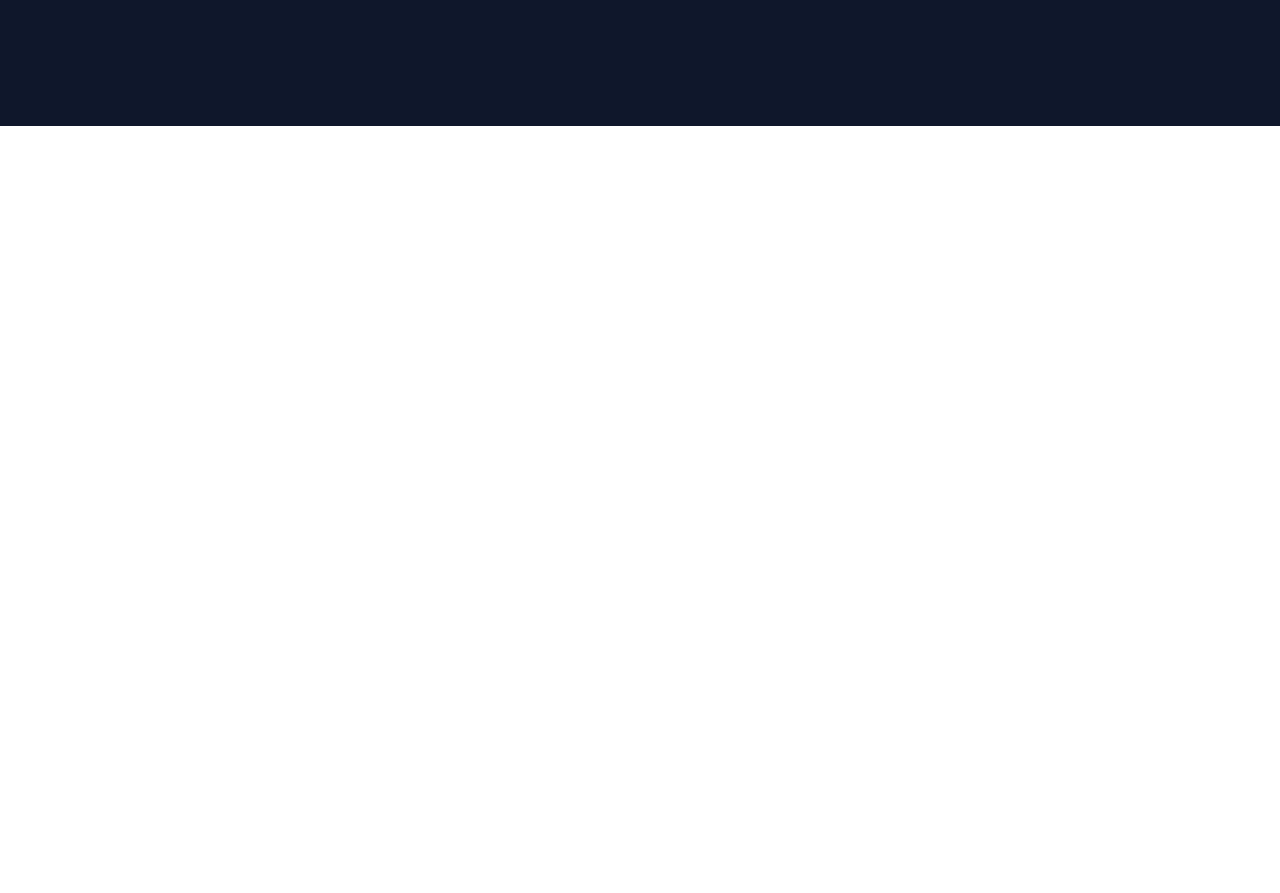
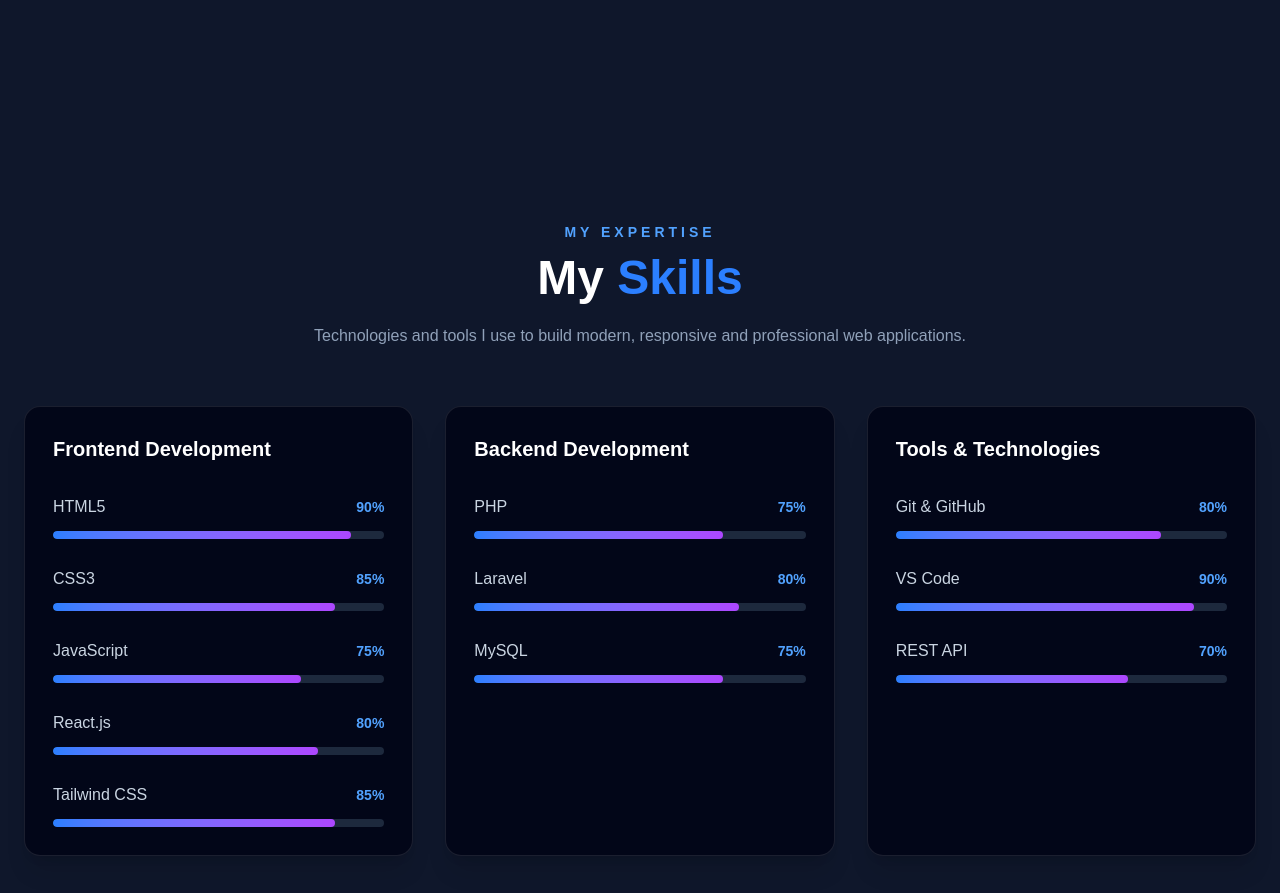
Before and after one commit to Nipa26/developer_portfolio, a React (Vite) app: page / in a window 1280 px wide. Shown: the part 1741-2634 px from the top of the page. Before the commit the page ends 1867 px from the top, so only its background shows below. Built offline with nearby package versions, Linux system fonts and the light colour scheme.

Commit message:
Add professional Skills section

```diff
--- a/src/App.jsx
+++ b/src/App.jsx
@@ -1,6 +1,7 @@
 import About from './components/About';
 import Hero from './components/Hero';
 import Navbar from './components/Navbar';
+import Skills from './components/Skills';
 
 function App() {
     return (
@@ -8,6 +9,7 @@ function App() {
             <Navbar />
             <Hero />
             <About />
+            <Skills />
         </div>
     );
 }
--- /dev/null
+++ b/src/components/Skills.jsx
@@ -0,0 +1,80 @@
+const skillGroups = [
+    {
+        title: 'Frontend Development',
+        skills: [
+            { name: 'HTML5', level: 90 },
+            { name: 'CSS3', level: 85 },
+            { name: 'JavaScript', level: 75 },
+            { name: 'React.js', level: 80 },
+            { name: 'Tailwind CSS', level: 85 },
+        ],
+    },
+    {
+        title: 'Backend Development',
+        skills: [
+            { name: 'PHP', level: 75 },
+            { name: 'Laravel', level: 80 },
+            { name: 'MySQL', level: 75 },
+        ],
+    },
+    {
+        title: 'Tools & Technologies',
+        skills: [
+            { name: 'Git & GitHub', level: 80 },
+            { name: 'VS Code', level: 90 },
+            { name: 'REST API', level: 70 },
+        ],
+    },
+];
+
+function Skills() {
+    return (
+        <section id="skills" className="bg-slate-900 px-6 py-24">
+            <div className="mx-auto max-w-7xl">
+                <div className="mb-14 text-center">
+                    <p className="mb-3 text-sm font-semibold uppercase tracking-[4px] text-blue-400">My Expertise</p>
+
+                    <h2 className="text-4xl font-bold text-white md:text-5xl">
+                        My <span className="text-blue-500">Skills</span>
+                    </h2>
+
+                    <p className="mx-auto mt-5 max-w-2xl leading-7 text-slate-400">
+                        Technologies and tools I use to build modern, responsive and professional web applications.
+                    </p>
+                </div>
+
+                <div className="grid gap-8 md:grid-cols-2 lg:grid-cols-3">
+                    {skillGroups.map((group) => (
+                        <div
+                            key={group.title}
+                            className="rounded-2xl border border-white/10 bg-slate-950 p-7 shadow-xl transition duration-300 hover:-translate-y-2 hover:border-blue-500/50"
+                        >
+                            <h3 className="mb-8 text-xl font-bold text-white">{group.title}</h3>
+
+                            <div className="space-y-7">
+                                {group.skills.map((skill) => (
+                                    <div key={skill.name}>
+                                        <div className="mb-3 flex items-center justify-between">
+                                            <span className="font-medium text-slate-300">{skill.name}</span>
+
+                                            <span className="text-sm font-semibold text-blue-400">{skill.level}%</span>
+                                        </div>
+
+                                        <div className="h-2 overflow-hidden rounded-full bg-slate-800">
+                                            <div
+                                                className="h-full rounded-full bg-linear-to-r from-blue-500 to-purple-500"
+                                                style={{ width: `${skill.level}%` }}
+                                            ></div>
+                                        </div>
+                                    </div>
+                                ))}
+                            </div>
+                        </div>
+                    ))}
+                </div>
+            </div>
+        </section>
+    );
+}
+
+export default Skills;
```
